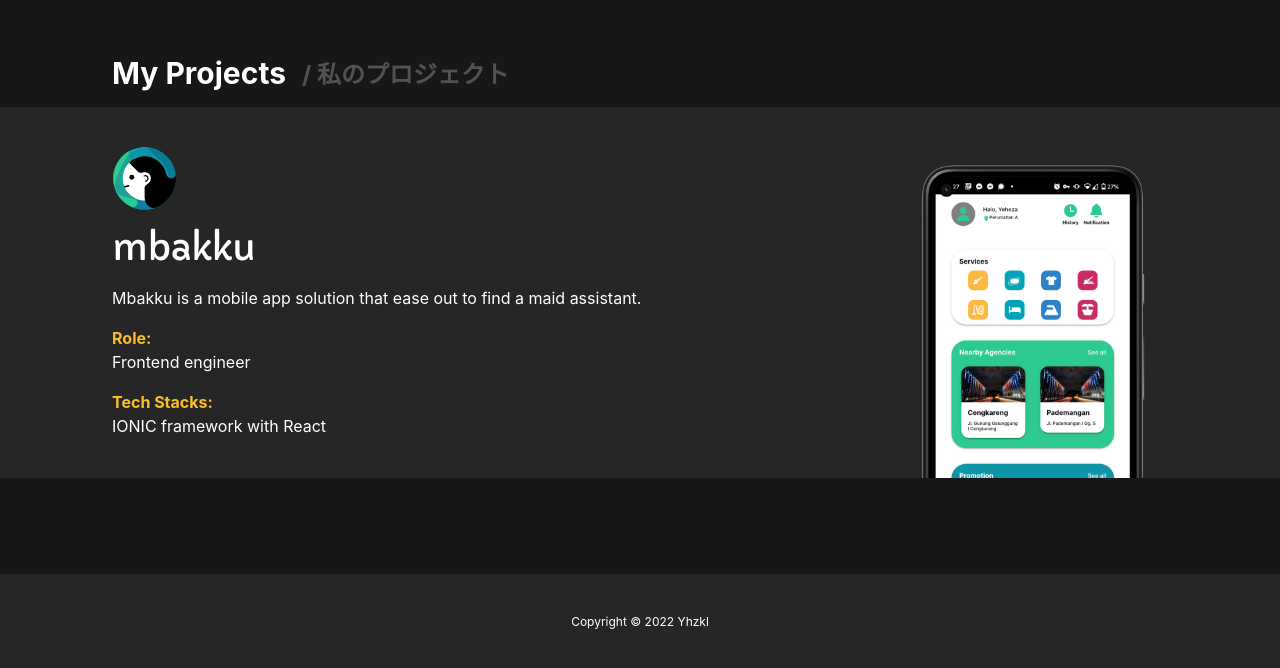
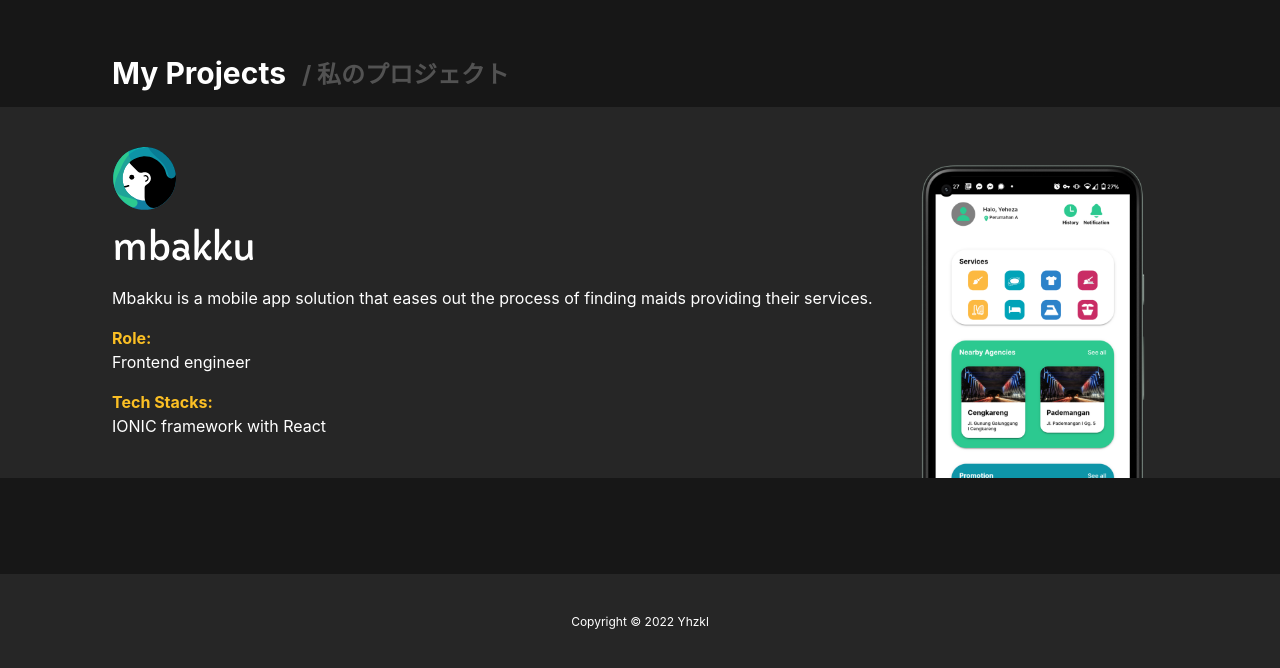
Before and after one commit to Epherfoam/yhzkl, a Next.js app: page / in a window 1280 px wide. Shown: the part 745-1413 px from the top of the page. Built offline with nearby package versions, Linux system fonts and the light colour scheme.

Commit message:
fix: grammar issue

```diff
--- a/components/project/projectCard.js
+++ b/components/project/projectCard.js
@@ -7,7 +7,7 @@ const ProjectCard = () => {
                 <div className="flex justify-between flex-col px-6 md:px-0 md:flex-row">
                     <span>
                         <img src="/images/MbakkuLogo.svg" className="py-10 pb-4" />
-                        <p>Mbakku is a mobile app solution that ease out to find a maid assistant.</p>
+                        <p>Mbakku is a mobile app solution that eases out the process of finding maids providing their services.</p>
                         <div className="py-4">
                             <h6 className="text-amber-400">Role:</h6>
                             <p>Frontend engineer</p>
```
